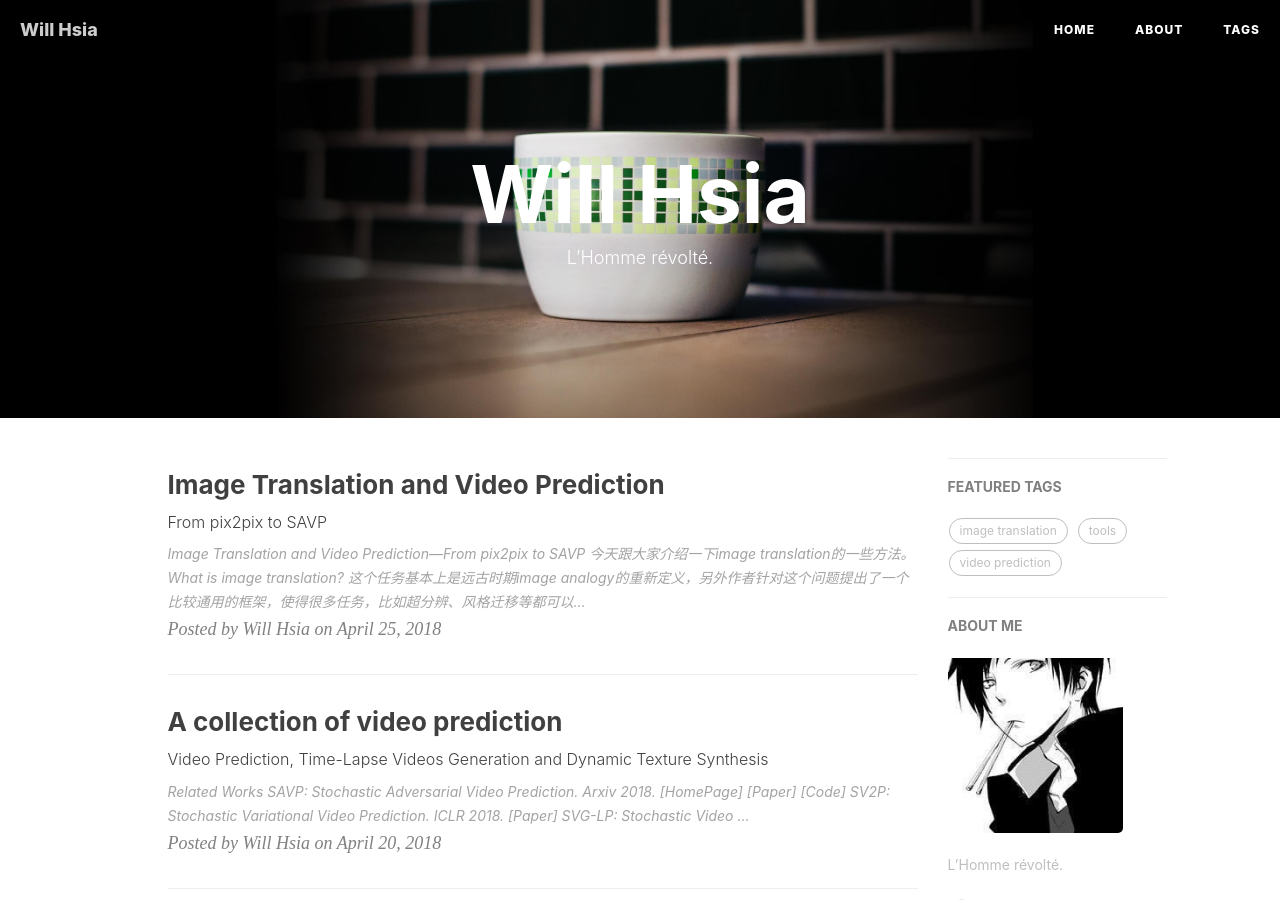
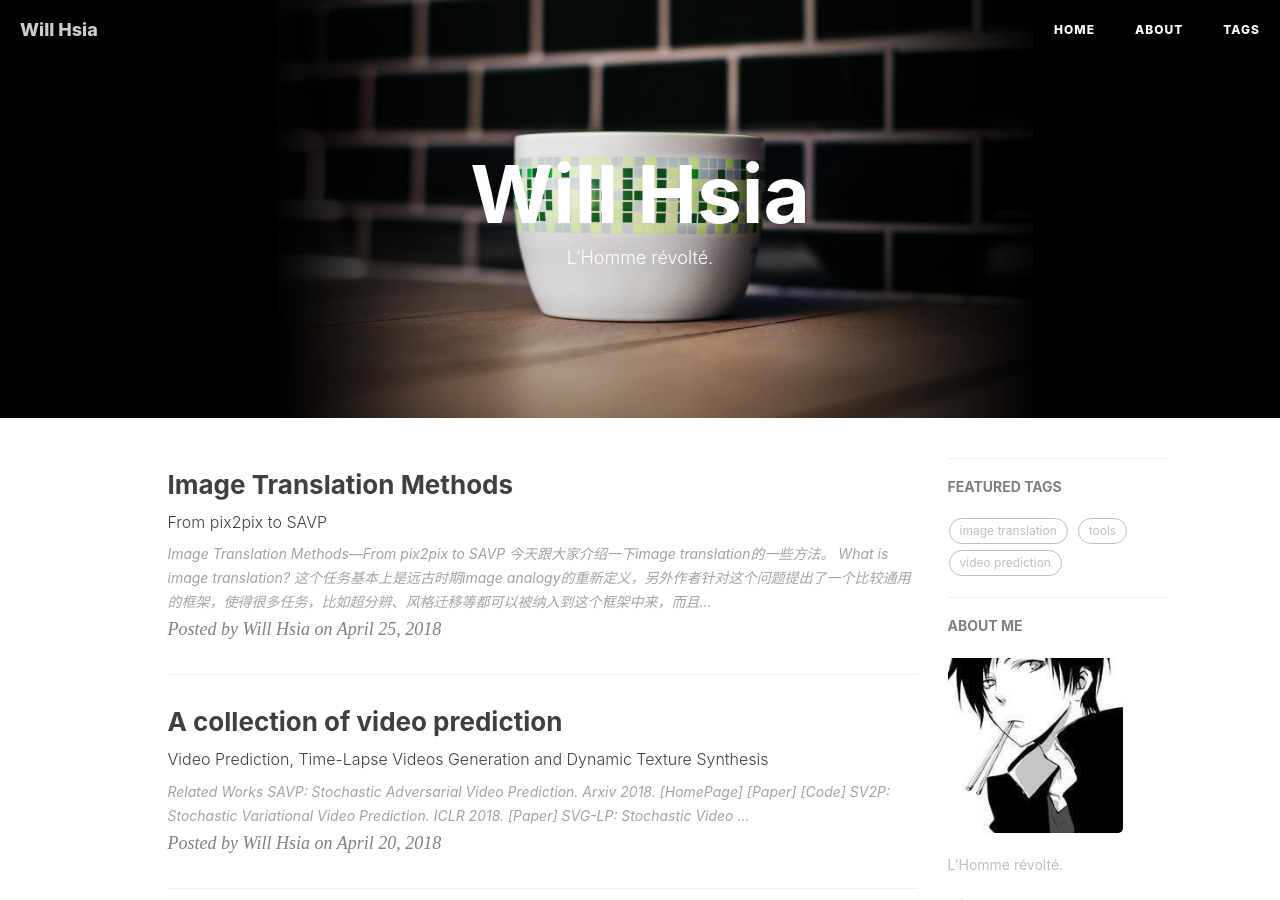
Before and after one commit to bdseal/bdseal.github.io, a Jekyll site: the page built from index.html, in a window 1280 px wide and 900 px high. Built offline with Jekyll 4.4.1, drawn with Linux system fonts in a browser that asks for light colours; nearby versions of some CDN libraries; the list of posts is cut into pages by our own code; comment, search, counter and statistics services are not loaded.

Commit message:
Update 2018-04-20-Image Translation and Video Prediction.md

```diff
--- a/_posts/2018-04-20-Image Translation and Video Prediction.md
+++ b/_posts/2018-04-20-Image Translation and Video Prediction.md
@@ -1,6 +1,6 @@
 ---
 layout:     post
-title:      Image Translation and Video Prediction
+title:      Image Translation Methods
 subtitle:   From pix2pix to SAVP
 date:       2018-04-25
 author:     Will Hsia
@@ -10,7 +10,7 @@ tags:
     - video prediction
     - image translation
 ---
-# Image Translation and Video Prediction—From pix2pix to SAVP
+# Image Translation Methods—From pix2pix to SAVP
 今天跟大家介绍一下`image translation`的一些方法。
 
 ## What is image translation?
```
